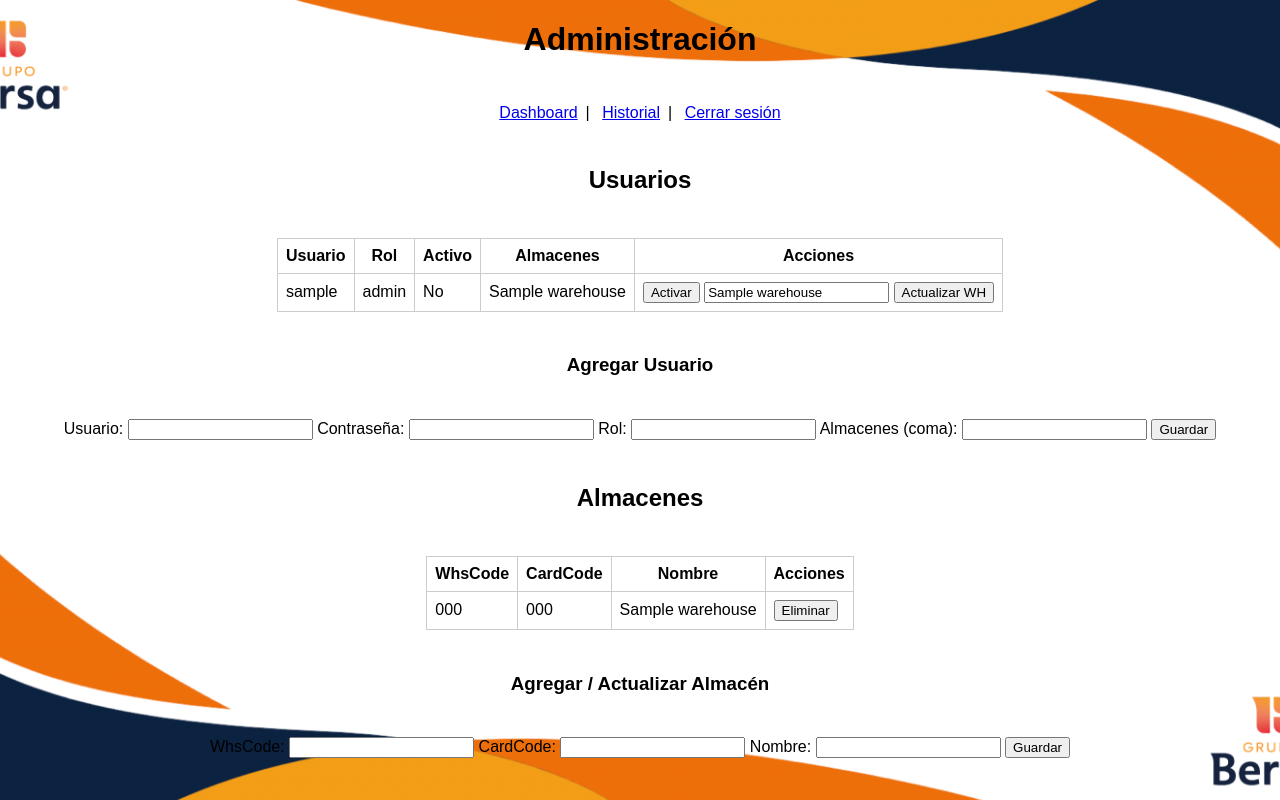
After one commit to Ramon-Alomia/ventas-app, a Flask app: template templates/admin.html in a window 1280 px wide. The commit adds this page. Run offline with Flask 3, Linux system fonts and the light colour scheme; the template is opened without the code that fills it: most values are stand-ins (such as "Sample title", 1, 10 or a date in 2020); some libraries are stand-ins or nearby versions.

Commit message:
Add admin management for users and warehouses

```diff
--- a/app.py
+++ b/app.py
@@ -168,7 +168,8 @@ def dashboard():
         'dashboard.html',
         username=session['username'],
         items=items,
-        warehouses=session.get('warehouses', [])
+        warehouses=session.get('warehouses', []),
+        role=session.get('role')
     )
 
 @app.route("/submit", methods=["POST"])
@@ -311,6 +312,75 @@ def history():
     rows = cur.fetchall(); cur.close(); conn.close()
     return render_template('history.html', rows=rows)
 
+@app.route("/admin", methods=["GET", "POST"])
+@roles_required('admin')
+def admin():
+    if 'username' not in session:
+        return redirect(url_for('login'))
+    conn = get_db_connection(); cur = conn.cursor()
+    if request.method == 'POST':
+        form_type = request.form.get('form_type')
+        if form_type == 'add_user':
+            username = request.form.get('username')
+            password = request.form.get('password')
+            role = request.form.get('role', 'user')
+            warehouses = [w.strip() for w in request.form.get('warehouses', '').split(',') if w.strip()]
+            hashed = ph.hash(password)
+            cur.execute(
+                "INSERT INTO users (username, password, role, active) VALUES (%s, %s, %s, TRUE)",
+                (username, hashed, role)
+            )
+            for wh in warehouses:
+                cur.execute(
+                    "INSERT INTO user_warehouses (username, whscode) VALUES (%s, %s) ON CONFLICT DO NOTHING",
+                    (username, wh)
+                )
+            conn.commit()
+        elif form_type == 'toggle_user':
+            username = request.form.get('username')
+            cur.execute("UPDATE users SET active = NOT active WHERE username=%s", (username,))
+            conn.commit()
+        elif form_type == 'update_user_wh':
+            username = request.form.get('username')
+            warehouses = [w.strip() for w in request.form.get('warehouses', '').split(',') if w.strip()]
+            cur.execute("DELETE FROM user_warehouses WHERE username=%s", (username,))
+            for wh in warehouses:
+                cur.execute(
+                    "INSERT INTO user_warehouses (username, whscode) VALUES (%s, %s)",
+                    (username, wh)
+                )
+            conn.commit()
+        elif form_type == 'add_wh':
+            whscode  = request.form.get('whscode')
+            cardcode = request.form.get('cardcode')
+            name     = request.form.get('name')
+            cur.execute(
+                """
+                INSERT INTO warehouses (whscode, cardcode, name)
+                VALUES (%s, %s, %s)
+                ON CONFLICT (whscode) DO UPDATE
+                SET cardcode=EXCLUDED.cardcode, name=EXCLUDED.name
+                """,
+                (whscode, cardcode, name)
+            )
+            conn.commit()
+        elif form_type == 'delete_wh':
+            whscode = request.form.get('whscode')
+            cur.execute("DELETE FROM user_warehouses WHERE whscode=%s", (whscode,))
+            cur.execute("DELETE FROM warehouses WHERE whscode=%s", (whscode,))
+            conn.commit()
+
+    cur.execute("SELECT username, role, active FROM users ORDER BY username")
+    users = cur.fetchall()
+    for u in users:
+        cur.execute("SELECT whscode FROM user_warehouses WHERE username=%s", (u['username'],))
+        whs = cur.fetchall()
+        u['warehouses'] = [w['whscode'] for w in whs]
+    cur.execute("SELECT whscode, cardcode, name FROM warehouses ORDER BY whscode")
+    warehouses = cur.fetchall()
+    cur.close(); conn.close()
+    return render_template('admin.html', users=users, warehouses=warehouses)
+
 @app.route("/logout")
 def logout():
     session.clear()
--- /dev/null
+++ b/templates/admin.html
@@ -0,0 +1,96 @@
+<!DOCTYPE html>
+<html lang="es">
+<head>
+  <meta charset="utf-8">
+  <title>Administración</title>
+  <style>
+    :root { --font-primary: 'Montserrat', sans-serif; }
+    body {
+      font-family: var(--font-primary);
+      background: url("{{ url_for('static', filename='images/fondo.png') }}") no-repeat center/cover;
+      background-attachment: fixed;
+      display: flex;
+      flex-direction: column;
+      align-items: center;
+      gap: 1.5rem;
+      margin: 0;
+      min-height: 100vh;
+    }
+    table { border-collapse: collapse; }
+    th, td { border: 1px solid #ccc; padding: 0.5rem; }
+    nav a { margin: 0 0.5rem; }
+  </style>
+</head>
+<body>
+  <h1>Administración</h1>
+  <nav>
+    <a href="{{ url_for('dashboard') }}">Dashboard</a>|
+    <a href="{{ url_for('history') }}">Historial</a>|
+    <a href="{{ url_for('logout') }}">Cerrar sesión</a>
+  </nav>
+
+  <h2>Usuarios</h2>
+  <table>
+    <tr><th>Usuario</th><th>Rol</th><th>Activo</th><th>Almacenes</th><th>Acciones</th></tr>
+    {% for u in users %}
+    <tr>
+      <td>{{ u.username }}</td>
+      <td>{{ u.role }}</td>
+      <td>{{ 'Sí' if u.active else 'No' }}</td>
+      <td>{{ u.warehouses|join(', ') }}</td>
+      <td>
+        <form method="post" style="display:inline;">
+          <input type="hidden" name="form_type" value="toggle_user">
+          <input type="hidden" name="username" value="{{ u.username }}">
+          <button type="submit">{{ 'Desactivar' if u.active else 'Activar' }}</button>
+        </form>
+        <form method="post" style="display:inline;">
+          <input type="hidden" name="form_type" value="update_user_wh">
+          <input type="hidden" name="username" value="{{ u.username }}">
+          <input type="text" name="warehouses" value="{{ u.warehouses|join(',') }}" placeholder="WH1,WH2">
+          <button type="submit">Actualizar WH</button>
+        </form>
+      </td>
+    </tr>
+    {% endfor %}
+  </table>
+
+  <h3>Agregar Usuario</h3>
+  <form method="post">
+    <input type="hidden" name="form_type" value="add_user">
+    Usuario: <input type="text" name="username" required>
+    Contraseña: <input type="password" name="password" required>
+    Rol: <input type="text" name="role" required>
+    Almacenes (coma): <input type="text" name="warehouses">
+    <button type="submit">Guardar</button>
+  </form>
+
+  <h2>Almacenes</h2>
+  <table>
+    <tr><th>WhsCode</th><th>CardCode</th><th>Nombre</th><th>Acciones</th></tr>
+    {% for w in warehouses %}
+    <tr>
+      <td>{{ w.whscode }}</td>
+      <td>{{ w.cardcode }}</td>
+      <td>{{ w.name }}</td>
+      <td>
+        <form method="post" style="display:inline;">
+          <input type="hidden" name="form_type" value="delete_wh">
+          <input type="hidden" name="whscode" value="{{ w.whscode }}">
+          <button type="submit">Eliminar</button>
+        </form>
+      </td>
+    </tr>
+    {% endfor %}
+  </table>
+
+  <h3>Agregar / Actualizar Almacén</h3>
+  <form method="post">
+    <input type="hidden" name="form_type" value="add_wh">
+    WhsCode: <input type="text" name="whscode" required>
+    CardCode: <input type="text" name="cardcode" required>
+    Nombre: <input type="text" name="name" required>
+    <button type="submit">Guardar</button>
+  </form>
+</body>
+</html>
```
Also changed, not shown: templates/dashboard.html (+8 -3 lines).
